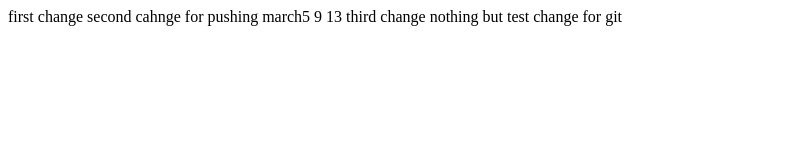
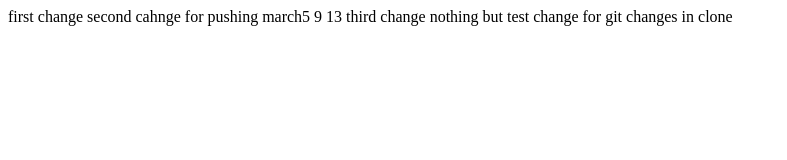
Before and after one commit to akhilsm200/git-test, a plain HTML site: page index.html in a window 1280 px wide. Shown: the whole page, without its empty margins (0-787 px from the left). Drawn offline with Linux system fonts and the light colour scheme.

Commit message:
clone change 1

```diff
--- a/index.html
+++ b/index.html
@@ -9,5 +9,6 @@
     first change
     second cahnge for pushing march5 9 13
     third change nothing but test change for git
+    changes in clone
 </body>
 </html>
```
